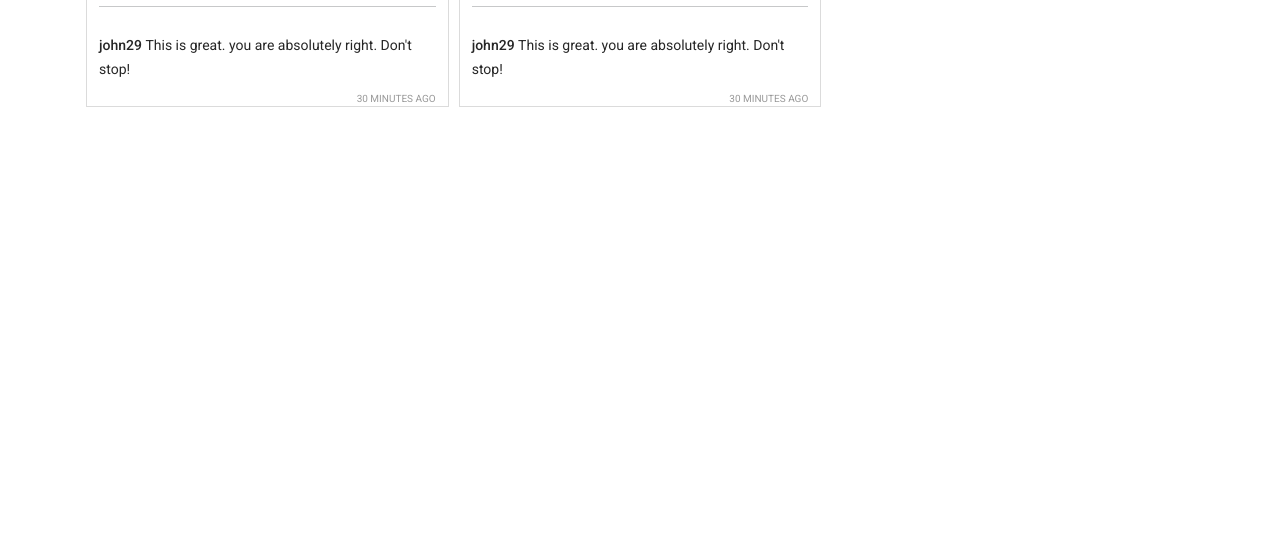
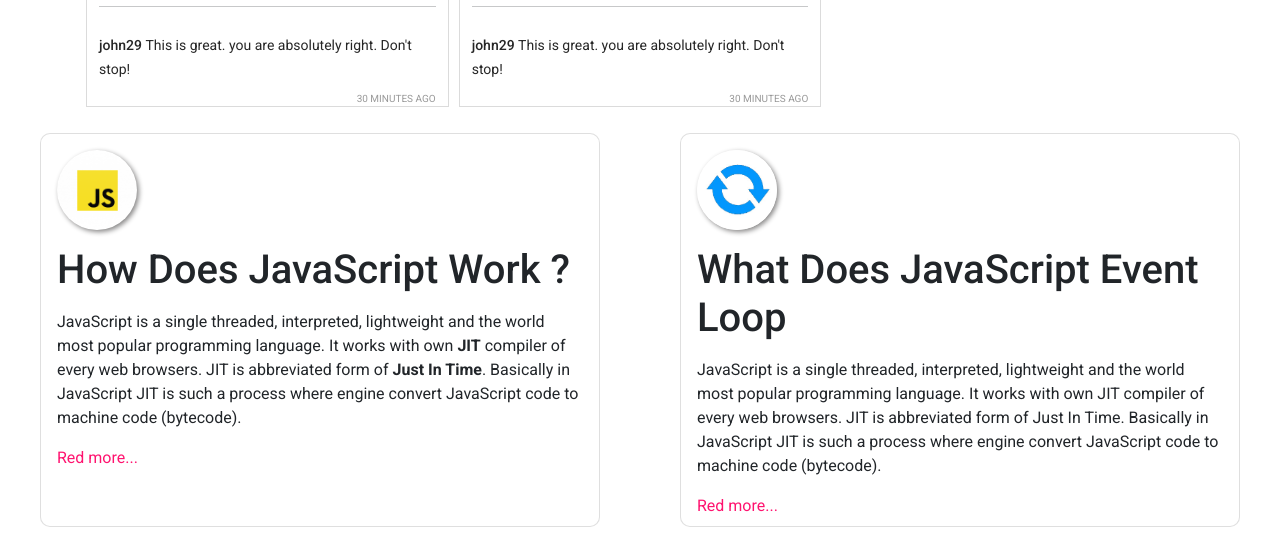
Before and after one commit to MagicManik/insta-mohol, a plain HTML site: page index.html in a window 1280 px wide. Shown: the part 1425-1975 px from the top of the page. Before the commit the page ends 1548 px from the top, so only its background shows below. Drawn offline with nearby package versions, Linux system fonts and the light colour scheme.

Commit message:
article added

```diff
--- /dev/null
+++ b/css/article-style.css
@@ -0,0 +1,77 @@
+@import url('https://fonts.googleapis.com/css2?family=Poppins&display=swap');
+
+.card-container {
+    font-family: 'Poppins', sans-serif;
+}
+
+
+.cards {
+    display: flex;
+    flex-wrap: wrap;
+    justify-content: center;
+    gap: 1rem;
+    margin-top: 10px;
+    margin-bottom: 10px;
+}
+
+.card {
+    background-color: white;
+    border-radius: 10px;
+
+    width: 35rem;
+    margin: 0 2rem;
+}
+
+.card:hover {
+    transition: all 1.5s cubic-bezier(0,0,.5,1);
+    box-shadow: 2px 4px 12px rgb(0 0 0 / 8%), 2px 4px 12px rgb(0 0 0 / 8%);
+}
+
+.card img {
+    width: 5rem;
+    height: 5rem;
+    margin-top: 1rem;
+    margin-left: 1rem;
+    /* margin: 1rem; */
+    border-radius: 50%;
+    box-shadow: 2px 2px 5px rgb(134, 133, 133);
+}
+
+.card-body {
+    padding: 0 1rem;
+}
+
+.card-body h1 {
+    margin: 1rem 0;
+}
+.read-more-text {
+    display: block;
+    transition: all 0.5s;
+    opacity: 0;
+    height: 0;
+}
+
+.read-more-text-open {
+    display: block;
+    opacity: 1;
+    height: 7rem;
+  }
+
+
+.read-more-button{
+  color: #ff136f;
+  border-radius: 2rem;
+  font-size: 1em;
+  position: relative;
+  z-index: 1;
+  transition: all 0.5s;
+  cursor: pointer;
+  margin-top: .5rem;
+  margin-bottom: .5rem;
+}
+
+
+.red-more-button:hover{
+    color: #ff136f;
+    transform: translateY(-3px);
+  }
--- a/index.html
+++ b/index.html
@@ -18,6 +18,7 @@
     <link rel="stylesheet" href="https://cdnjs.cloudflare.com/ajax/libs/font-awesome/6.0.0/css/all.min.css"
         integrity="sha512-9usAa10IRO0HhonpyAIVpjrylPvoDwiPUiKdWk5t3PyolY1cOd4DSE0Ga+ri4AuTroPR5aQvXU9xC6qOPnzFeg=="
         crossorigin="anonymous" referrerpolicy="no-referrer" />
+    <link rel="stylesheet" href="css/article-style.css">
 </head>
 
 <body>
@@ -57,10 +58,55 @@
             <h1>Reported posts</h1>
         </div>
     </main>
+
+
+    <section class="card-container">
+        <div class="cards">
+            <div class="card">
+                <img src="images/js.png" alt="">
+                <div class="card-body">
+                    <h1 class="card-title">How Does JavaScript Work ?</h1>
+                    <p>
+                        JavaScript is a single threaded, interpreted, lightweight and the world most popular
+                        programming language. It works with own <b>JIT</b> compiler of every web browsers. JIT is
+                        abbreviated form of <b>Just In Time</b>. Basically in JavaScript JIT is such a process where
+                        engine
+                        convert JavaScript code to machine code (bytecode).
+                        <span class="read-more-text"> So that machine easily understand
+                            JavaScript Code and he can delivary more faster output to the user. Like, the Google
+                            Chrome
+                            browser uses a JIT engine called <b>V8</b> for convert JavaScript code to bytecode.
+                        </span>
+                    </p>
+                    <p class="read-more-button">Red more...</p>
+                </div>
+            </div>
+            <div class="card">
+                <img src="images/manik.jpg" alt="">
+                <div class="card-body">
+                    <h1 class="card-title">What Does JavaScript Event Loop</h1>
+                    <p>
+                        JavaScript is a single threaded, interpreted, lightweight and the world most popular
+                        programming language. It works with own JIT compiler of every web browsers. JIT is
+                        abbreviated form of Just In Time. Basically in JavaScript JIT is such a process where engine
+                        convert JavaScript code to machine code (bytecode).
+                        <span class="read-more-text"> So that machine easily understand
+                            JavaScript Code and he can delivary more faster output to the user. Like, the Google
+                            Chrome
+                            browser uses a JIT engine called V8 for convert JavaScript code to bytecode.
+                        </span>
+                    </p>
+                    <p class="read-more-button">Red more...</p>
+                </div>
+            </div>
+        </div>
+    </section>
+
     <footer></footer>
 
     <!-- add javascript  file  -->
     <script src="./js/app.js"></script>
+    <script src="js/main.js"></script>
 </body>
 
 </html>
--- /dev/null
+++ b/js/main.js
@@ -0,0 +1,14 @@
+const btn = document.getElementsByClassName('.read-more-button');
+const text = document.getElementsByClassName('.read-more-text');
+const cardHolder = document.querySelector('.cards');
+
+cardHolder.addEventListener('click', e => {
+    const current = e.target;
+    const isReadMoreBtn = current.className.includes('read-more-button');
+    if (!isReadMoreBtn)
+        return;
+    const currentText = e.target.parentNode.querySelector('.read-more-text');
+    currentText.classList.toggle('read-more-text-open');
+    current.textContent = current.textContent.includes('Read More...') ? 'Read More' : 'Read More...';
+
+});
```
Also changed, not shown: images/js.png (added), images/loop.jpg (added), images/manik.jpg (added).
